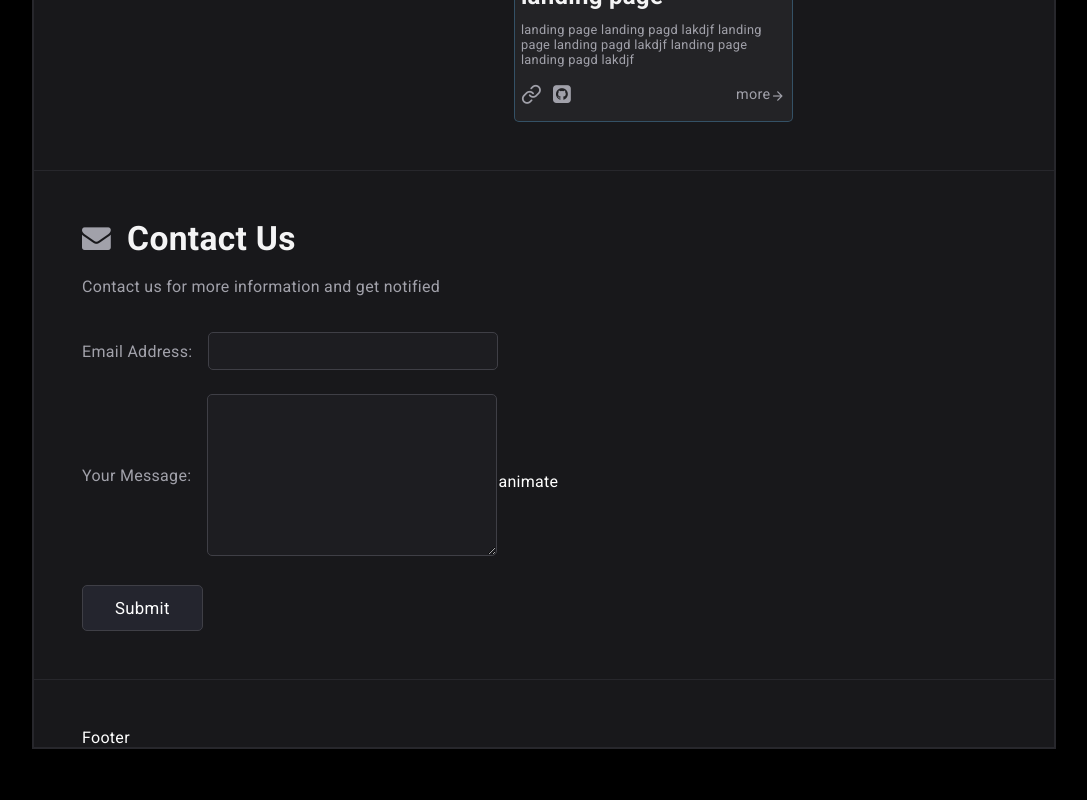
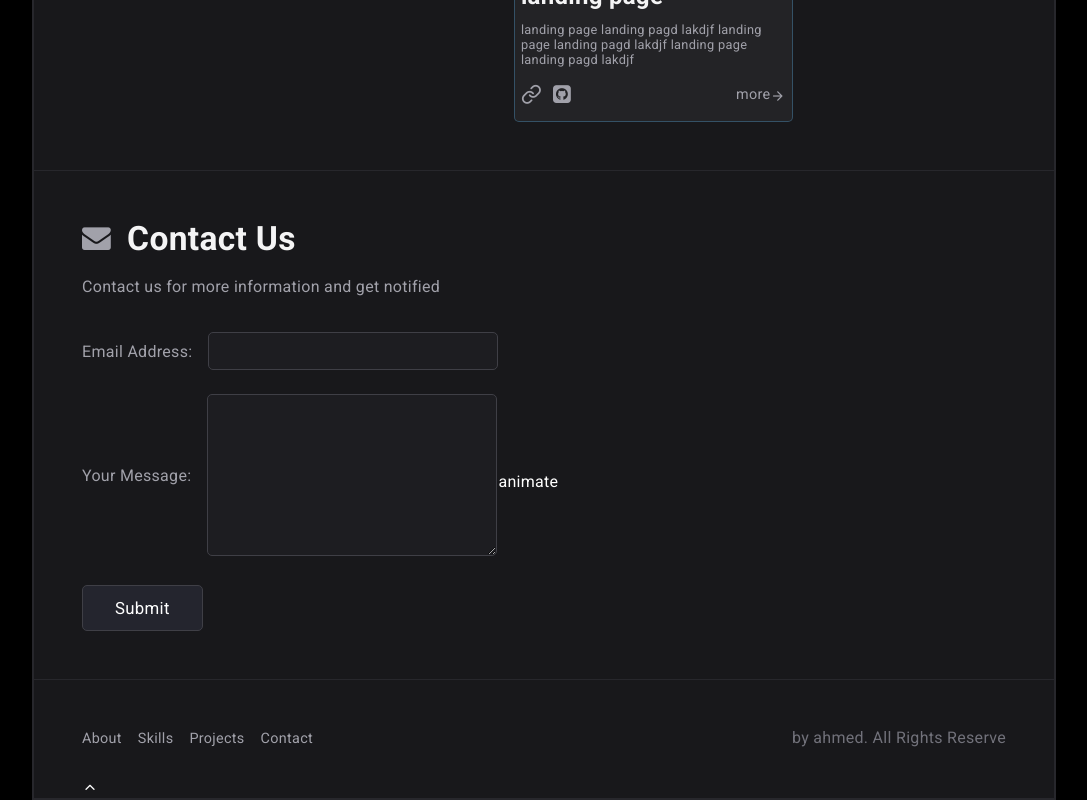
Before and after one commit to AhmedAlariqi97/my-portfolio, a React (Vite) app: page / in a window 1280 px wide. Shown: the part 1841-2641 px from the top of the page, without its empty margins (96-1183 px from the left). Before the commit the page ends 2590 px from the top, so only its background shows below. Built offline with nearby package versions, Linux system fonts and the light colour scheme.

Commit message:
edit button to up

```diff
--- a/src/App.jsx
+++ b/src/App.jsx
@@ -17,6 +17,9 @@ function App() {
       <div className='divider' />
       <Footer />
 
+
+      <button className='scroll2Top icon-chevron-up'></button>
+
     </div>
   )
 }
--- a/src/components/5-footer/Footer.jsx
+++ b/src/components/5-footer/Footer.jsx
@@ -1,9 +1,23 @@
-import React from 'react'
+
 import './footer.css'
 
 const Footer = () => {
   return (
-    <div>Footer</div>
+    <footer className='footer flex'>
+      <section className='left-section'>
+        <ul className='flex'>
+          <li><a href="">About</a></li>
+          <li><a href="">Skills</a></li>
+          <li><a href="">Projects</a></li>
+          <li><a href="">Contact</a></li>
+        </ul>
+      </section>
+      <section className='right-section'>
+        <div className='copy'>
+          by ahmed. All Rights Reserve
+        </div>
+      </section>
+    </footer>
   )
 }
 
--- a/src/components/5-footer/footer.css
+++ b/src/components/5-footer/footer.css
@@ -10,7 +10,28 @@ content file
 /* ===========================================
 1.Left Section Main Desigh
 ==============================================*/
-
+footer.footer.flex {
+    color: var(--subtitle);
+    justify-content: space-between;
+    margin-bottom: 2rem;
+}
+footer.footer ul.flex {
+    gap: 1rem;
+}
+footer.footer ul.flex li a {
+    color: var(--subtitle);
+    font-size: .9rem;
+    font-weight: 400;
+}
+footer.footer ul.flex li a:hover {
+    color: var(--blue);
+    scale: 1.1;
+    font-size: 1rem;
+    font-weight: 500;
+}
+footer.footer .copy {
+    color: rgb(113, 113, 122);
+}
 
 
 
@@ -26,6 +47,16 @@ content file
 3.Responsive (media query)
 ==============================================*/
 @media (max-width: 650px) {
-
+    footer.footer.flex {
+        flex-direction: column;
+        align-items: center;
+        justify-content: center;
+        text-align: center;
+        gap: 1rem;
+    }
+    footer.footer ul.flex {
+        justify-content: center;
+        gap: 11px;
+    }
 
 }
--- a/src/index.css
+++ b/src/index.css
@@ -15,6 +15,7 @@ html {
   font-family: 'Roboto', sans-serif;
   letter-spacing: .3px;
   box-sizing: border-box;
+  /* scrollbar-color: #9e4673 #3d4a59; */
 }
 *, *:before, *:after {
   box-sizing: inherit;
@@ -81,6 +82,26 @@ button {
   all: unset;
 }
 
+/* start style of scroller */
+::-webkit-scrollbar {
+  width: .8rem;
+}
+::-webkit-scrollbar-track {
+  border:  7px solid #232943;
+  box-shadow: inset 0 0 2.5px 2px rgba(0, 0, 0, .5);
+  border-radius: 4px;
+}
+::-webkit-scrollbar-thumb {
+  background: #888;
+  border-radius: 4px;
+}
+::-webkit-scrollbar-thumb:hover {
+  background: #555;
+}
+
+
+/* end style of scroller */
+
 
 
 /* ===========================================
```
